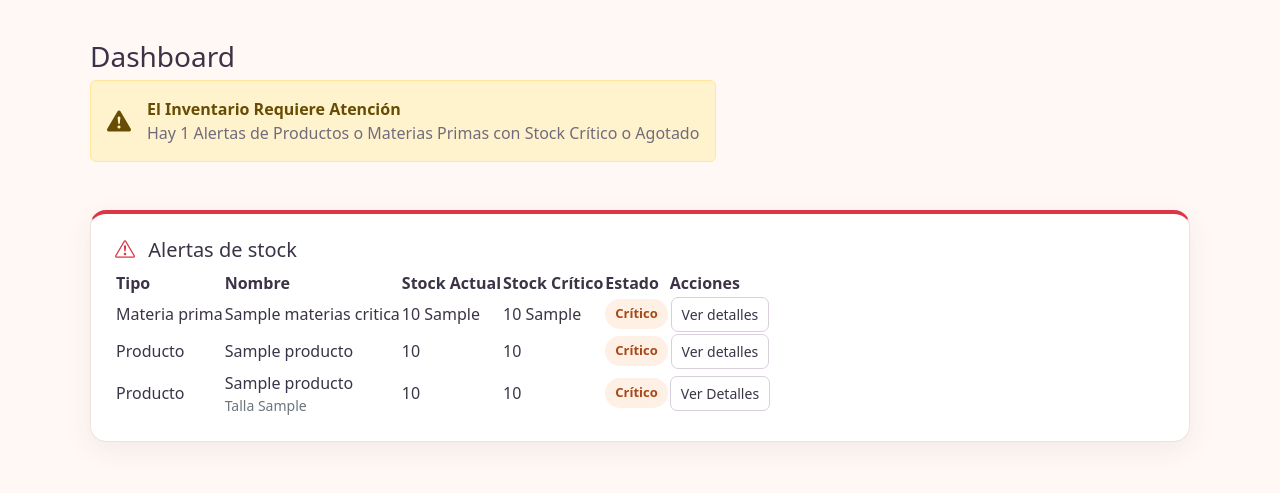
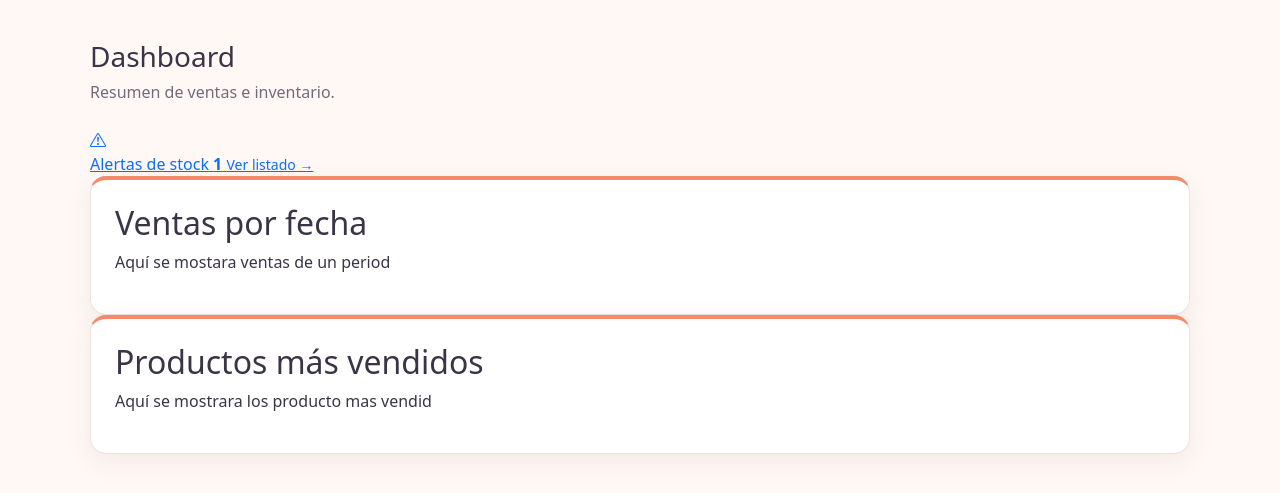
Before and after one commit to Dari023/Sistema-de-inventario-y-ventas, a Django app: template interna/templates/interna/dashboard.html in a window 1280 px wide. Shown: the top 493 px of the page. Run offline with Django 5.2, Linux system fonts and the light colour scheme; the template is opened without the code that fills it: most values are stand-ins (such as "Sample title", 1, 10 or a date in 2020); some libraries are stand-ins or nearby versions.

Commit message:
estructura para dashboard

```diff
--- a/interna/templates/interna/dashboard.html
+++ b/interna/templates/interna/dashboard.html
@@ -1,6 +1,9 @@
+{% extends 'interna/base.html' %}
+{% load static %}
 
-{% extends 'interna/base.html' %}
-{% load l10n %}
+{% block extra_css %}
+<link rel="stylesheet" href="{% static 'interna/css/dashboard.css' %}">
+{% endblock %}
 
 {% block content %}
 <main class="inventario">
@@ -8,142 +11,36 @@
     <header class="inventario-cabecera">
         <div>
             <h1>Dashboard</h1>
-            <div class="alert {% if total_alertas > 0 %}alert-warning{% else %}alert-success{% endif %} d-flex align-items-center gap-3 mb-4">
-                <i class="bi {% if total_alertas > 0 %}bi-exclamation-triangle-fill{% else %}bi-check-circle-fill{% endif %} fs-4"></i>
-
-                <div>
-                    {% if total_alertas > 0 %}
-                        <strong>El Inventario Requiere Atención</strong>
-                        <p class='mb-0'>
-                            Hay {{ total_alertas }} Alertas de Productos o Materias Primas con Stock Crítico o Agotado
-                        </p>
-                    {% else %}
-                        <strong>Inventario sin Alertas</strong>
-                        <p class='mb-0'>
-                            No hay Productos ni Materias Primas con Stock Crítico
-                        </p>
-                    {% endif %}
-                </div>
-            </div>
+            <p>Resumen de ventas e inventario.</p>
         </div>
     </header>
 
-    <section class="inventario-panel alertas-panel">
+    <div class="dashboard-indicadores">
+        <a href="{% url 'alertas_stock' %}" class="dashboard-tarjeta">
+            <i class="bi bi-exclamation-triangle" aria-hidden="true"></i>
+            <div>
+                <span>Alertas de stock</span>
+                <strong>{{ total_alertas }}</strong>
+                <small>Ver listado →</small>
+            </div>
+        </a>
+    </div>
 
-        <h2>
-            <i class="bi bi-exclamation-triangle"></i>
-            Alertas de stock
-        </h2>
+    <div class="dashboard-graficos">
+        <section class="inventario-panel">
+            <h2>Ventas por fecha</h2>
+            <p class="dashboard-pendiente">
+                Aquí se mostara ventas de un period
+            </p>
+        </section>
 
-        <table class="js-datatable"
-            data-columna-acciones="5">
-            <thead>
-                <tr>
-                    <th>Tipo</th>
-                    <th>Nombre</th>
-                    <th>Stock Actual</th>
-                    <th>Stock Crítico</th>
-                    <th>Estado</th>
-                    <th>Acciones</th>
-                </tr>
-            </thead>
+        <section class="inventario-panel">
+            <h2>Productos más vendidos</h2>
+            <p class="dashboard-pendiente">
+                Aquí se mostrara los producto mas vendid
+            </p>
+        </section>
+    </div>
 
-            <tbody>
-                {% for mp in materias_criticas %}
-                <tr>
-                    <td>Materia prima</td>
-                    <td>{{ mp.nombre }}</td>
-                    <td data-order="{{ mp.cantidad_actual|unlocalize }}">
-                        {{ mp.cantidad_actual|floatformat:"-3" }}
-                        {{ mp.get_unidad_de_medida_display }}
-                    </td>
-                    <td data-order="{{ mp.cantidad_critica|unlocalize }}">
-                        {{ mp.cantidad_critica|floatformat:"-3" }}
-                        {{ mp.get_unidad_de_medida_display }}
-                    </td>
-                    <td>
-                        {% if mp.cantidad_actual <= 0 %}
-                            <span class="estado estado-agotado">
-                                Agotado
-                            </span>
-                        {% else %}
-                            <span class="estado estado-critico">
-                                Crítico
-                            </span>
-                        {% endif %}
-                    </td>
-                    <td>
-                        <div class="acciones">
-                            <a href="{% url 'materia_prima_detalles' mp.pk %}">
-                                Ver detalles
-                            </a>
-                        </div>
-                    </td>
-                </tr>
-                {% endfor %}
-
-                {% for producto in productos_criticos %}
-                <tr>
-                    <td>Producto</td>
-                    <td>{{ producto.nombre }}</td>
-                    <td>{{ producto.stock_actual }}</td>
-                    <td>{{ producto.stock_critico }}</td>
-                    <td>
-                        {% if producto.stock_actual <= 0 %}
-                            <span class="estado estado-agotado">
-                                Agotado
-                            </span>
-                        {% else %}
-                            <span class="estado estado-critico">
-                                Crítico
-                            </span>
-                        {% endif %}
-                    </td>
-                    <td>
-                        <div class="acciones">
-                            <a href="{% url 'producto_detalles' producto.pk %}">
-                                Ver detalles
-                            </a>
-                        </div>
-                    </td>
-                </tr>
-                {% endfor %}
-
-                {% for variante in variantes_criticas %}
-                <tr>
-                    <td>Producto</td>
-                    <td>
-                        {{ variante.producto.nombre }}
-                        <small class='d-block text-secondary'>
-                            Talla {{ variante.get_talla_display }}
-                        </small>
-                    </td>
-                    <td data-order='{{ variante.stock_actual|unlocalize }}'>
-                        {{ variante.stock_actual }}
-                    </td>
-                    <td data-order='{{ variante.producto.stock_critico|unlocalize }}'>
-                        {{ variante.producto.stock_critico }}
-                    </td>
-                    <td>
-                        {% if variante.stock_actual <= 0 %}
-                            <span class='estado estado-agotado'>Agotado</span>
-                        {% else %}
-                            <span class='estado estado-critico'>Crítico</span>
-                        {% endif %}
-                    </td>
-                    <td>
-                        <div class='acciones'>
-                            <a href="{% url 'producto_detalles' variante.producto_id %}">
-                                Ver Detalles
-                            </a>
-                        </div>
-                    </td>
-                </tr>
-            {% endfor %}
-
-            </tbody>
-        </table>
-
-    </section>
 </main>
 {% endblock %}
--- a/interna/urls.py
+++ b/interna/urls.py
@@ -4,6 +4,7 @@ from . import views, pagos_personalizados, compras, exportaciones
 
 urlpatterns = [
     path('', views.home, name='home'),
+    path('alertas-stock/', views.alertas_stock, name='alertas_stock'),
     path('inventario/', views.inventario, name='inventario'),
     path('producto/', views.producto_listar, name='producto_listar'),
     path('producto/crear/', views.producto_crear, name='producto_crear'),
```
Also changed, not shown: interna/templates/interna/inventario/alertas_stock.html (added, +149 -0 lines), interna/views.py (+16 -0 lines).
